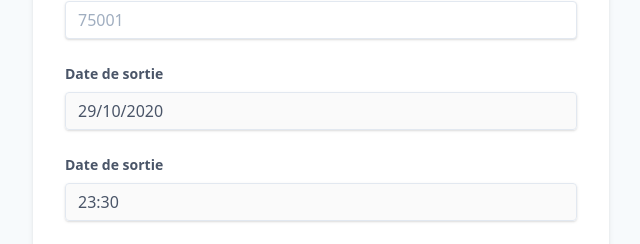
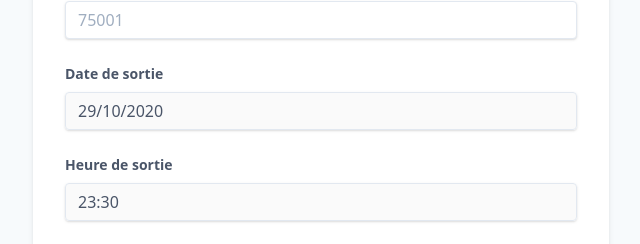
Before and after one commit to benjamintd/attestation.page, a Next.js app: page / in a window 1280 px wide. Shown: the part 1022-1266 px from the top of the page, without its empty margins (319-959 px from the left). Built offline with nearby package versions, Linux system fonts and the light colour scheme.

Commit message:
heure de sortie

```diff
--- a/components/Form.jsx
+++ b/components/Form.jsx
@@ -137,7 +137,7 @@ export default function Form({ state, onChange, onDateKeyUp }) {
         value={datesortie}
       />
 
-      <label htmlFor="heuresortie">Date de sortie</label>
+      <label htmlFor="heuresortie">Heure de sortie</label>
       <input
         disabled
         required
```
